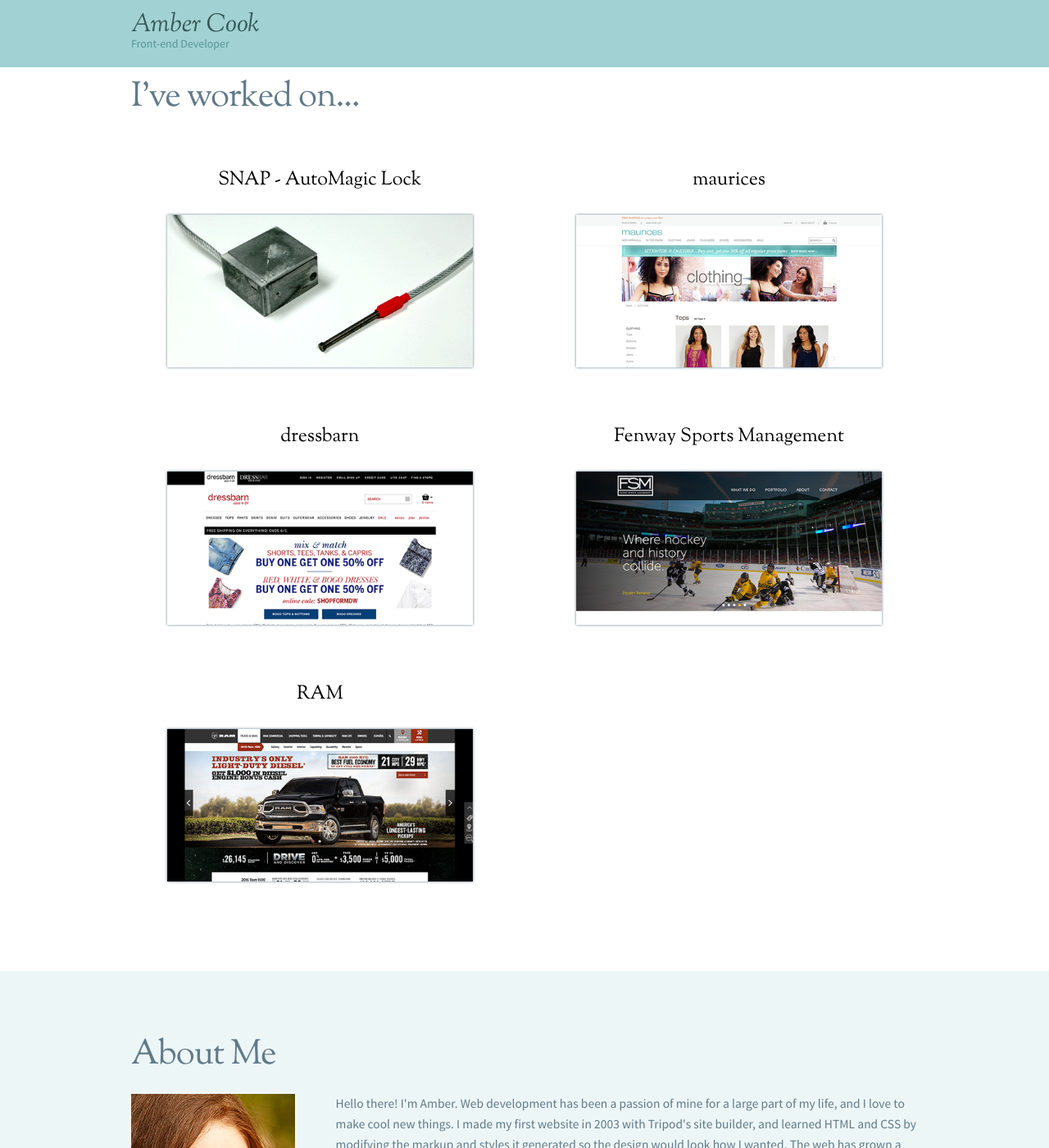
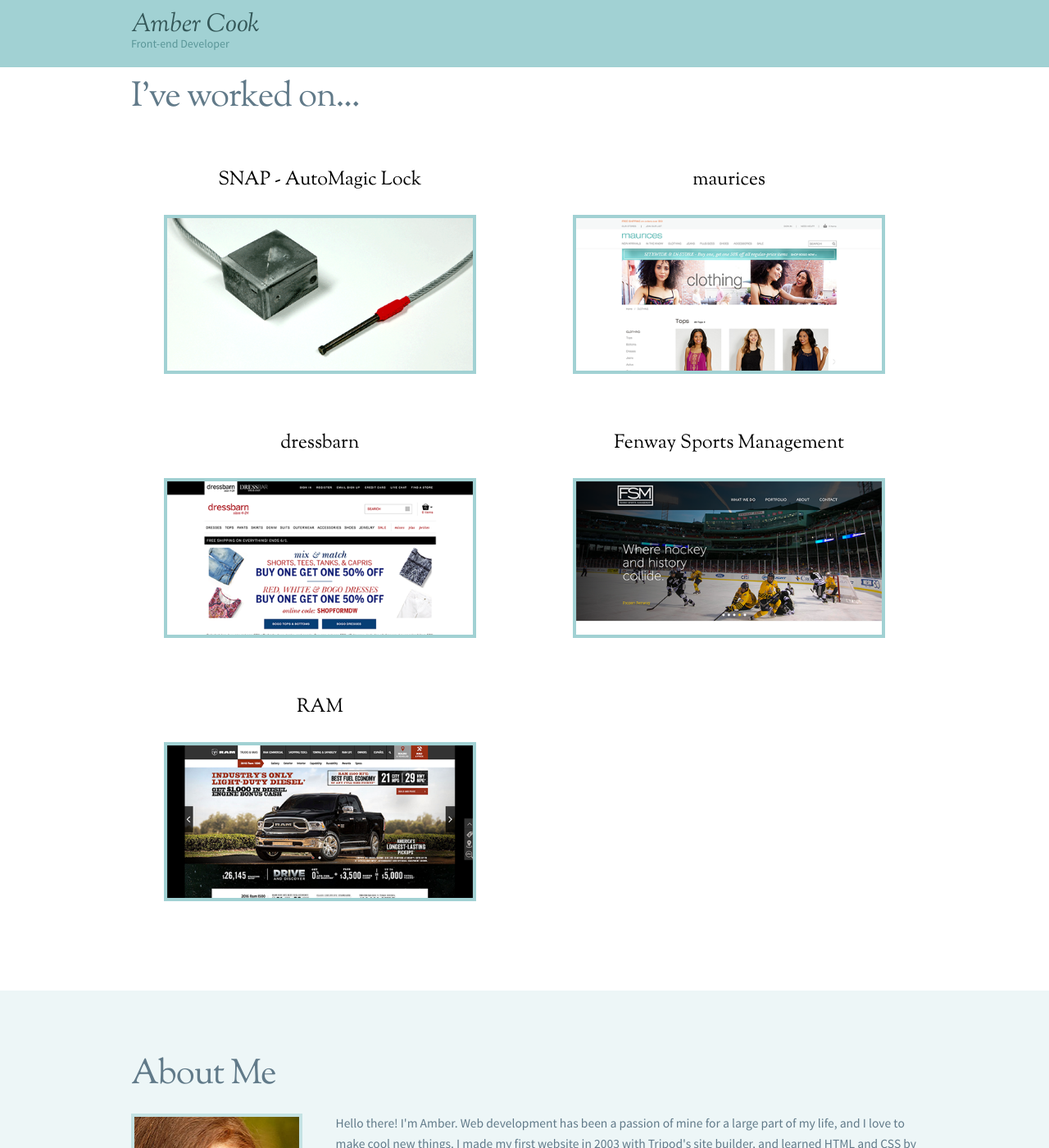
Before and after one commit to ambercook/portfolio, a Jekyll site: the page built from index.html, in a window 1280 px wide and 1400 px high, scrolled down 469 px. Shown: the whole window at 82% size. Built offline with Jekyll 4.4.1, drawn with Linux system fonts in a browser that asks for light colours; nearby versions of some CDN libraries; some of the changed text lies outside the part shown.

Commit message:
decided to try taking out the contact form to see how I felt about it

```diff
--- a/_includes/about.html
+++ b/_includes/about.html
@@ -18,6 +18,15 @@
 					<p>My specialty is front-end web development, but I am interested in learning more about how to develop back-end systems and manage databases effectively. Previously, I've worked at <a href="http://www.geico.com">GEICO</a> and <a href="http://www.sapientnitro.com/">SapientNitro</a>, and I am currently consulting for <a href="http://www.cvshealth.com">CVS Health</a>. You can learn more about my skills and background on my <a href="https://www.linkedin.com/in/amberlcook">LinkedIn profile</a>.</p>
 
 					<p>When I'm not writing code, you can find me playing video games, cooking, listening to audiobooks, doodling, and studying Japanese. I live in the Boston metro area with my fianc&eacute; and our cat, Lucina.</p>
+
+
+					<ul class="about_contact">
+						<li>
+							<a href="mailto:&#104;&#101;&#108;&#108;&#111;&#064;&#097;&#109;&#098;&#101;&#114;&#099;&#111;&#111;&#107;&#046;&#099;&#111;&#100;&#101;&#115;"><i class="fa fa-envelope" aria-hidden="true"></i> &#104;&#101;&#108;&#108;&#111;&#064;&#097;&#109;&#098;&#101;&#114;&#099;&#111;&#111;&#107;&#046;&#099;&#111;&#100;&#101;&#115;</a>
+						</li>
+						<li><a href="https://www.linkedin.com/in/amberlcook"><i class="fa fa-linkedin-square" aria-hidden="true"></i> LinkedIn</a></li>
+						<li><a href="https://github.com/ambercook"><i class="fa fa-github-square" aria-hidden="true"></i> Github</a></li>
+					</ul>
 				</div>
 			</div>
 
--- a/_layouts/frontpage.html
+++ b/_layouts/frontpage.html
@@ -8,7 +8,6 @@
 		{% include intro.html %}
 		{% include work.html %}
 		{% include about.html %}
-		{% include contact.html %}
 	</main>
 	{% include footer.html %}
 
--- a/assets/scss/sections/_work.scss
+++ b/assets/scss/sections/_work.scss
@@ -27,6 +27,7 @@
 				height: 100%;
 			}
 		}
+
 	}
 
 	&_item_img-container {
@@ -38,7 +39,7 @@
 
 			width: 90%;
 	    	height: auto;
-	    	box-shadow: 0px 0px 3px $body-color;
+	    	border: 4px solid $primary-color;
 
 		}
 	}
--- a/assets/style.css
+++ b/assets/style.css
@@ -856,14 +856,22 @@ h3, .h3 {
   .work_item_img-container_img {
     width: 90%;
     height: auto;
-    box-shadow: 0px 0px 3px #617a89; }
+    border: 4px solid #a1d1d3; }
 
 .about {
   background-color: #edf6f7; }
   .about_img {
     line-height: 0;
-    display: inline-block;
-    box-shadow: 0px 0px 3px #fff; }
+    display: none; }
+    .about_img img {
+      width: 95%;
+      border: 4px solid #c4e2e3; }
+    @media (min-width: 850px) {
+      .about_img {
+        display: block; } }
+  .about_contact {
+    font-size: 1.25em;
+    list-style-type: none; }
 
 .contact {
   background-color: #dceeef;
```
Also changed, not shown: assets/scss/sections/_about.scss (+16 -2 lines), assets/scss/sections/_intro.scss (indentation only).
